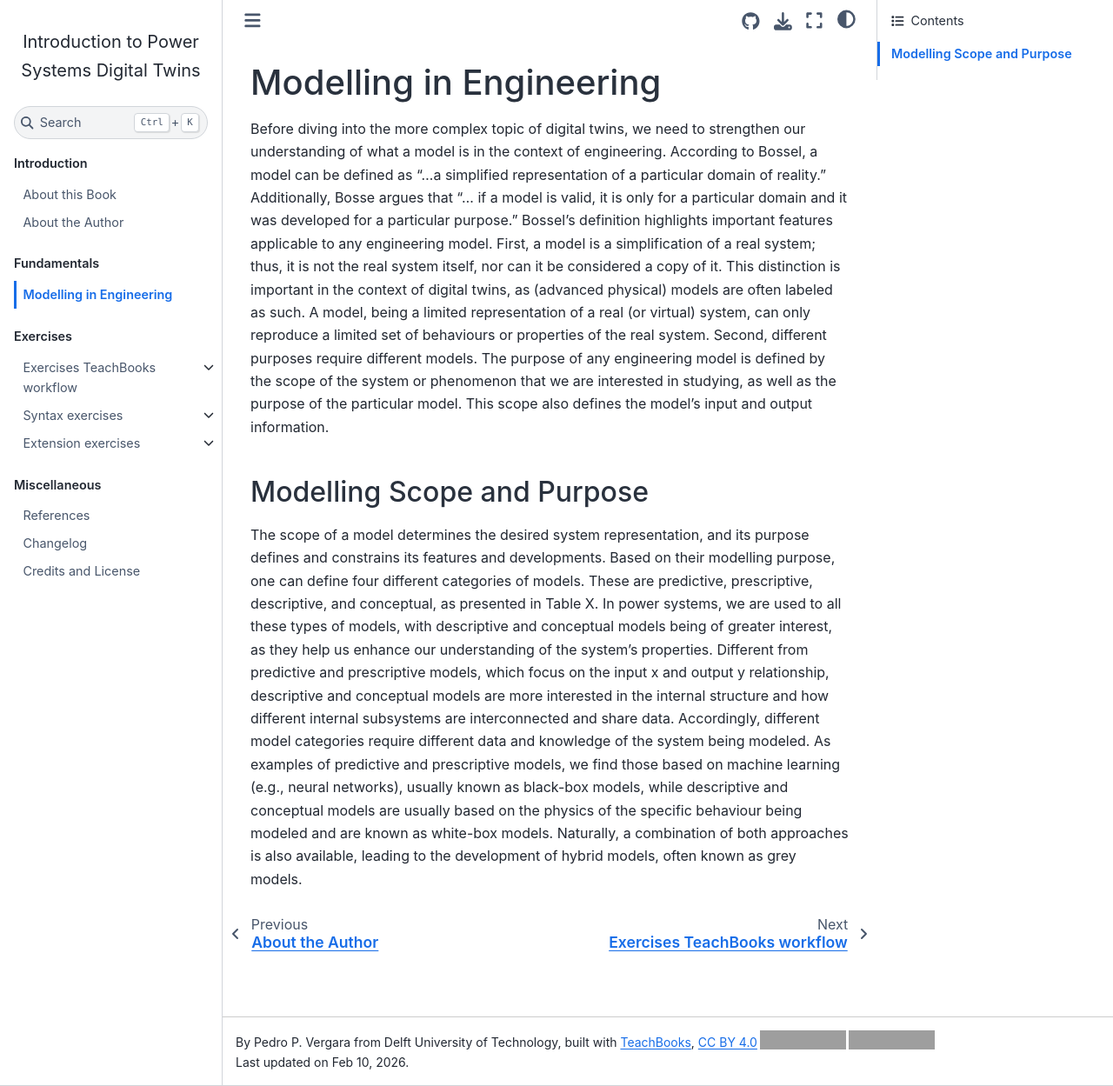
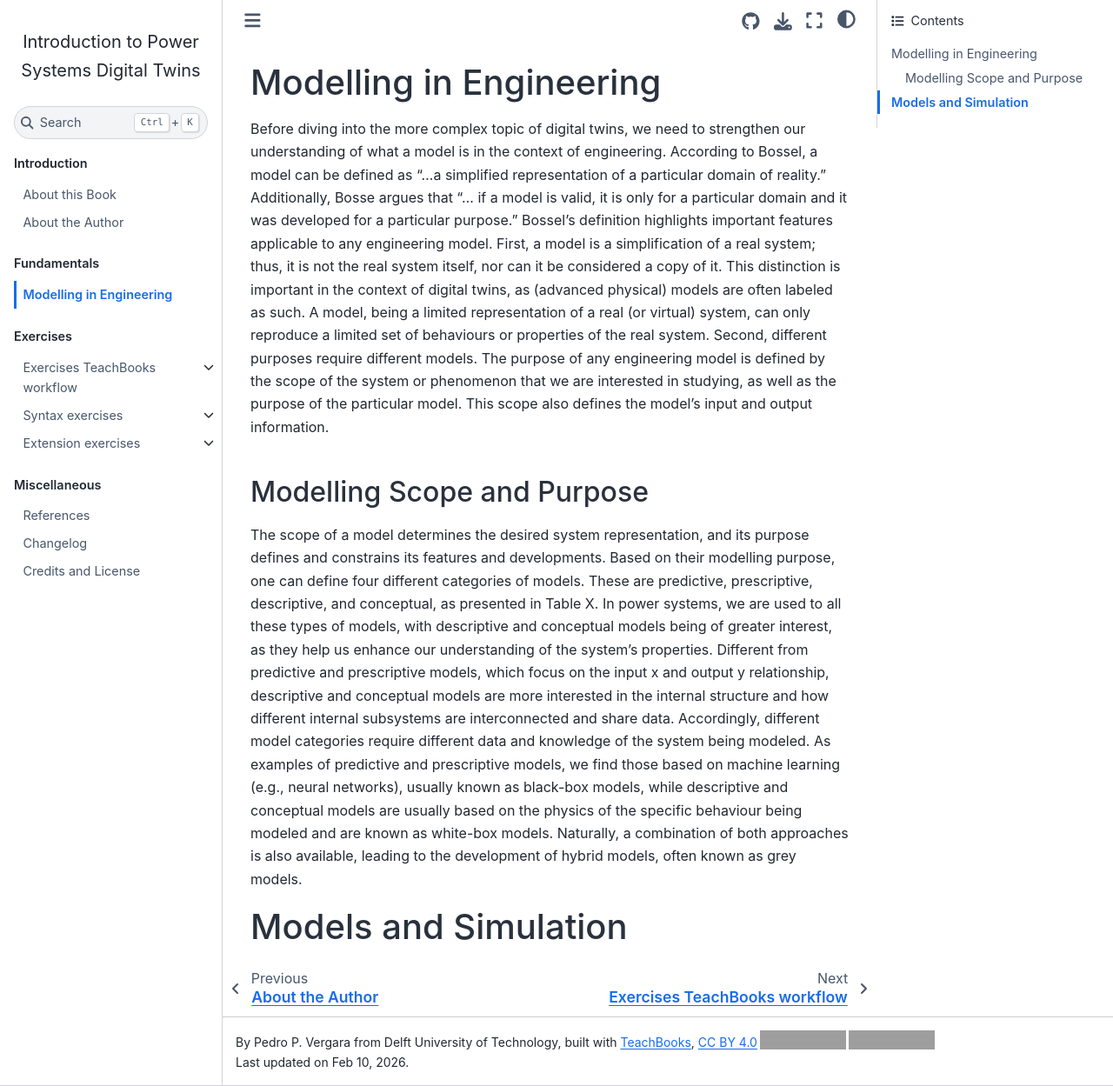
Before and after one commit to distributionnetworksTUDelft/PowerSystemsDigitalTwins, a Jupyter Book: the page built from book/part_1/chapter_1.md, in a window 1280 px wide and 1249 px high. Shown: the whole window at 87% size. Built offline with Jupyter Book 1.0.4 settings and Sphinx 7.4.7 and the Sphinx Book theme 1.1.4, drawn with Linux system fonts in a browser that asks for light colours; comment, search, counter and statistics services are not loaded; grey boxes are pictures that could not be loaded.

Commit message:
Update chapter_1.md

```diff
--- a/book/part_1/chapter_1.md
+++ b/book/part_1/chapter_1.md
@@ -4,3 +4,5 @@ Before diving into the more complex topic of digital twins, we need to strengthe
 
 ## Modelling Scope and Purpose
 The scope of a model determines the desired system representation, and its purpose defines and constrains its features and developments. Based on their modelling purpose, one can define four different categories of models. These are predictive, prescriptive, descriptive, and conceptual, as presented in Table X. In power systems, we are used to all these types of models, with descriptive and conceptual models being of greater interest, as they help us enhance our understanding of the system's properties. Different from predictive and prescriptive models, which focus on the input x and output y relationship, descriptive and conceptual models are more interested in the internal structure and how different internal subsystems are interconnected and share data. Accordingly, different model categories require different data and knowledge of the system being modeled. As examples of predictive and prescriptive models, we find those based on machine learning (e.g., neural networks), usually known as black-box models, while descriptive and conceptual models are usually based on the physics of the specific behaviour being modeled and are known as white-box models. Naturally, a combination of both approaches is also available, leading to the development of hybrid models, often known as grey models.
+
+# Models and Simulation
```
